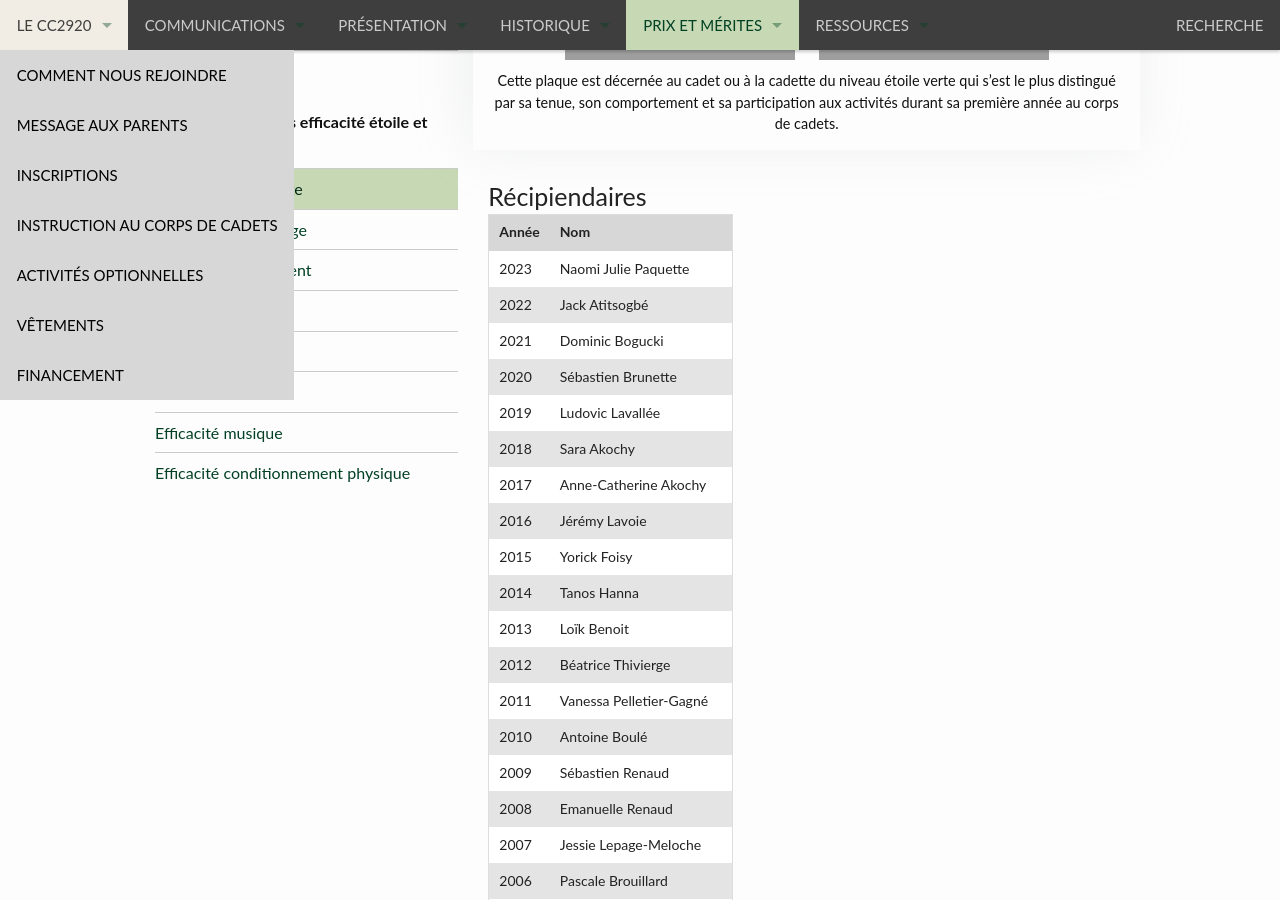
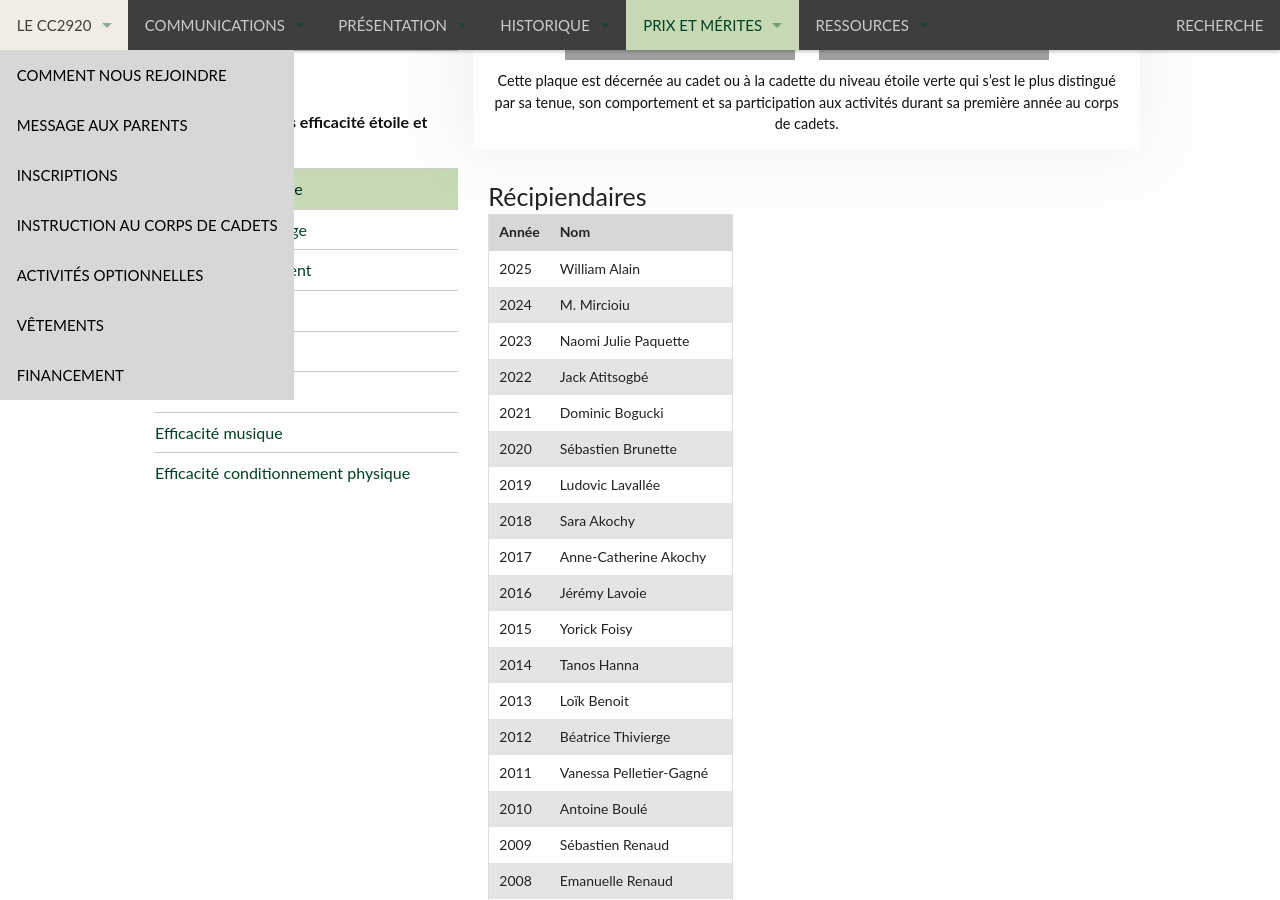
Before and after one commit to CC2920/web, a Jekyll site: the page built from _prix/plaques-trophees/efficacite-etoile-verte.md, in a window 1280 px wide and 900 px high, scrolled down 611 px. Built offline with Jekyll 4.4.1, drawn with Linux system fonts in a browser that asks for light colours.

Commit message:
Update efficacite-etoile-verte.md

```diff
--- a/_prix/plaques-trophees/efficacite-etoile-verte.md
+++ b/_prix/plaques-trophees/efficacite-etoile-verte.md
@@ -16,6 +16,8 @@ prix:
 
 | Année | Nom |
 | --- | --- |
+| 2025 | William Alain |
+| 2024 | M.	Mircioiu |
 | 2023 | Naomi Julie Paquette |
 | 2022 | Jack Atitsogbé |
 | 2021 | Dominic Bogucki |
```
